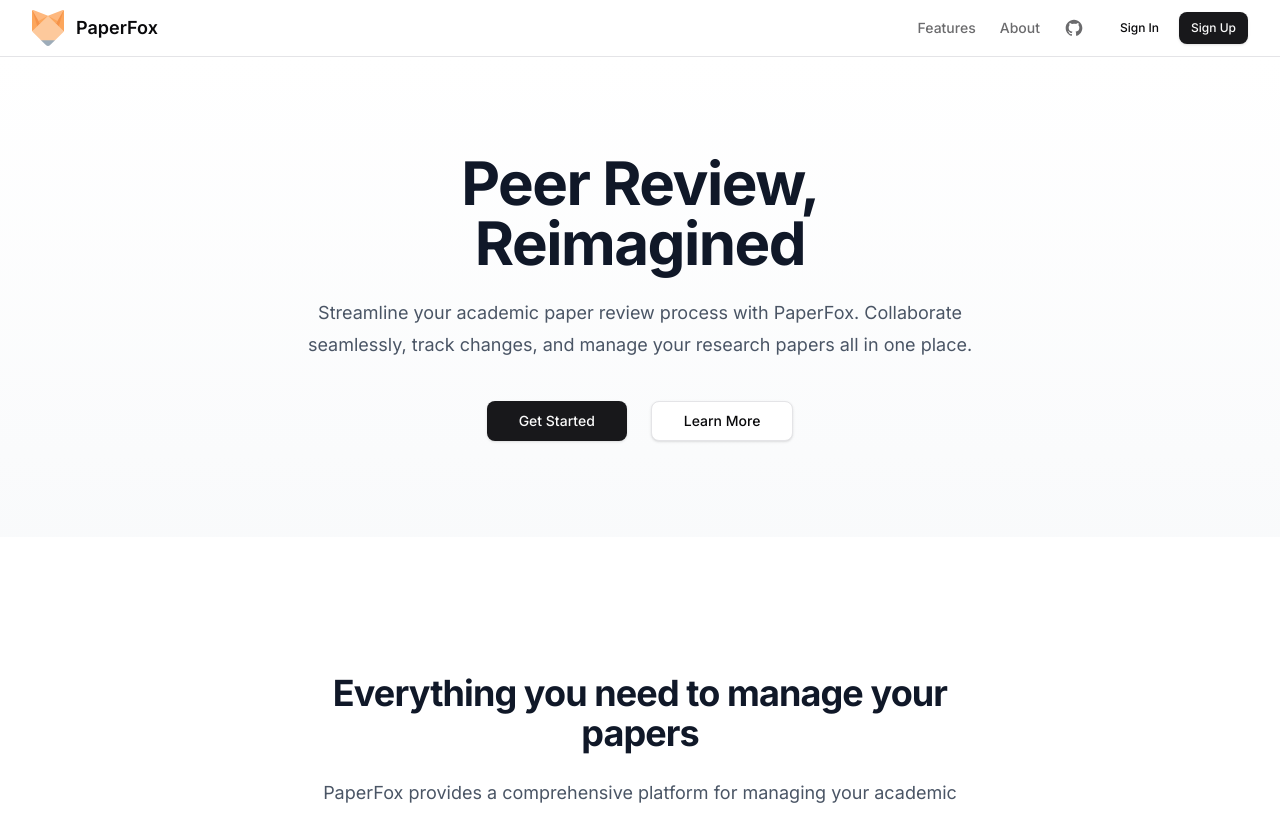
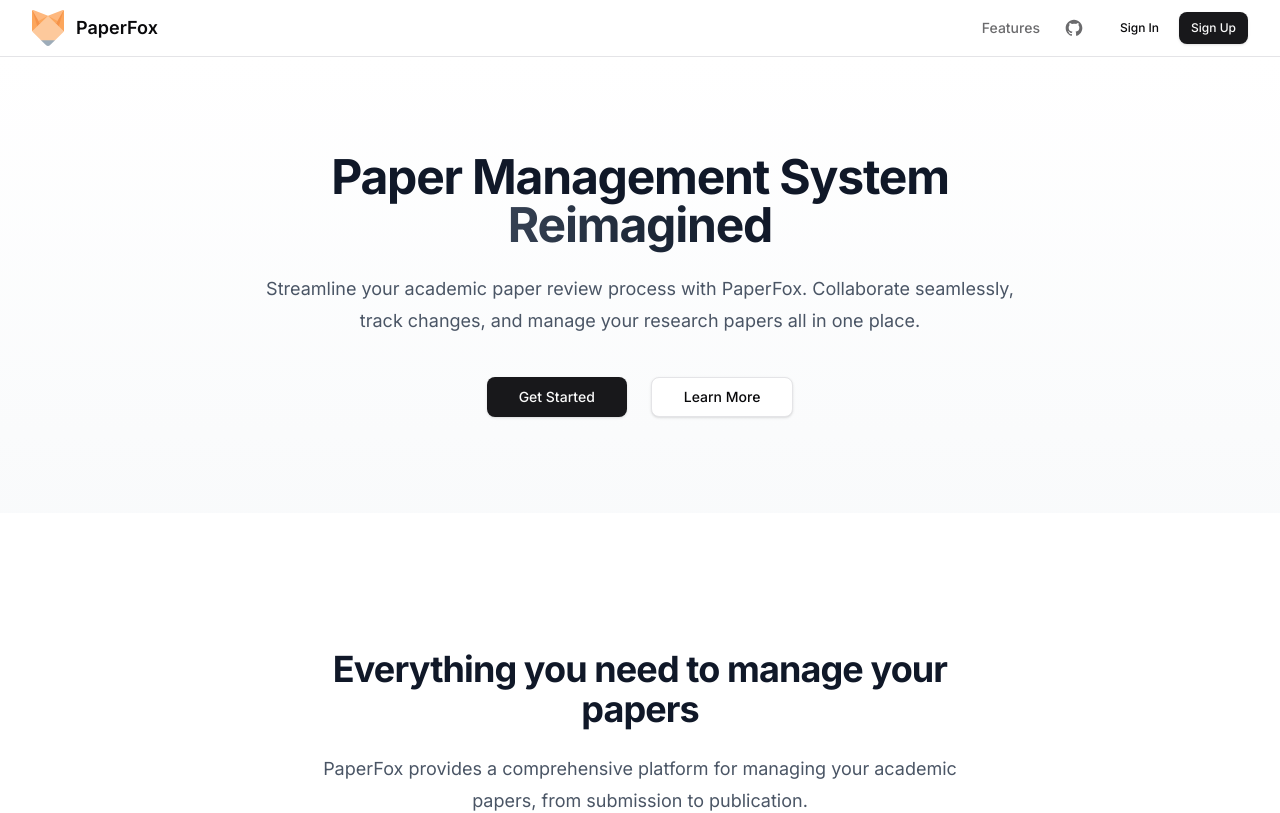
Before and after one commit to harrywang/paperfox, a Next.js app: page / in a window 1280 px wide. Shown: the top 813 px of the page. Built offline with nearby package versions, Linux system fonts and the light colour scheme; no server answers.

Commit message:
updated landing page

```diff
--- a/app/dashboard/page.tsx
+++ b/app/dashboard/page.tsx
@@ -44,7 +44,7 @@ export default function DashboardPage() {
       <div className="hidden md:block">
         <div className="border-b">
           <div className="flex h-16 items-center px-4 lg:px-8">
-            <Link href="/" className="flex items-center space-x-2 mr-6">
+            <Link href="/" className="flex items-center space-x-3 mr-6">
               <Image
                 src="/paperfox-logo.svg"
                 alt="Paperfox"
@@ -53,6 +53,7 @@ export default function DashboardPage() {
                 className="dark:invert"
                 priority
               />
+              <span className="font-semibold text-lg">PaperFox</span>
             </Link>
             <MainNav className="mx-6" />
             <div className="ml-auto flex items-center space-x-4">
--- a/app/page.tsx
+++ b/app/page.tsx
@@ -36,9 +36,13 @@ export default function HomePage() {
         <section className="relative overflow-hidden bg-gradient-to-b from-white to-gray-50">
           <div className="container mx-auto px-4 sm:px-6 lg:px-8 max-w-7xl">
             <div className="relative py-16 sm:py-24">
-              <div className="mx-auto max-w-2xl text-center">
-                <h1 className="text-4xl font-bold tracking-tight text-gray-900 sm:text-6xl">
-                  Peer Review, Reimagined
+              <div className="mx-auto max-w-3xl text-center">
+                <h1 className="text-3xl font-bold tracking-tight sm:text-5xl">
+                  <span className="text-gray-900">Paper Management System</span>
+                  <br />
+                  <span className="bg-gradient-to-r from-gray-700 via-gray-800 to-gray-900 bg-clip-text text-transparent">
+                    Reimagined
+                  </span>
                 </h1>
                 <p className="mt-6 text-lg leading-8 text-gray-600">
                   Streamline your academic paper review process with PaperFox. Collaborate seamlessly, track changes, and manage your research papers all in one place.
@@ -50,7 +54,7 @@ export default function HomePage() {
                     </Link>
                   </Button>
                   <Button asChild variant="outline" size="lg">
-                    <Link href="/about">
+                    <Link href="#features">
                       Learn More
                     </Link>
                   </Button>
@@ -61,7 +65,7 @@ export default function HomePage() {
         </section>
 
         {/* Features Section */}
-        <section className="py-24 sm:py-32">
+        <section id="features" className="py-24 sm:py-32">
           <div className="container mx-auto px-4 sm:px-6 lg:px-8 max-w-7xl">
             <div className="mx-auto max-w-2xl lg:text-center">
               <p className="mt-2 text-3xl font-bold tracking-tight text-gray-900 sm:text-4xl">
--- a/components/header.tsx
+++ b/components/header.tsx
@@ -24,11 +24,8 @@ export function Header() {
           </div>
           <div className="flex items-center space-x-6">
             <nav className="flex items-center space-x-6 text-sm font-medium">
-              <Link href="/features" className="transition-colors hover:text-foreground/80 text-foreground/60">
+              <Link href="#features" className="transition-colors hover:text-foreground/80 text-foreground/60">
                 Features
-              </Link>
-              <Link href="/about" className="transition-colors hover:text-foreground/80 text-foreground/60">
-                About
               </Link>
               <a
                 href="https://github.com/harrywang/paperfox"
```
